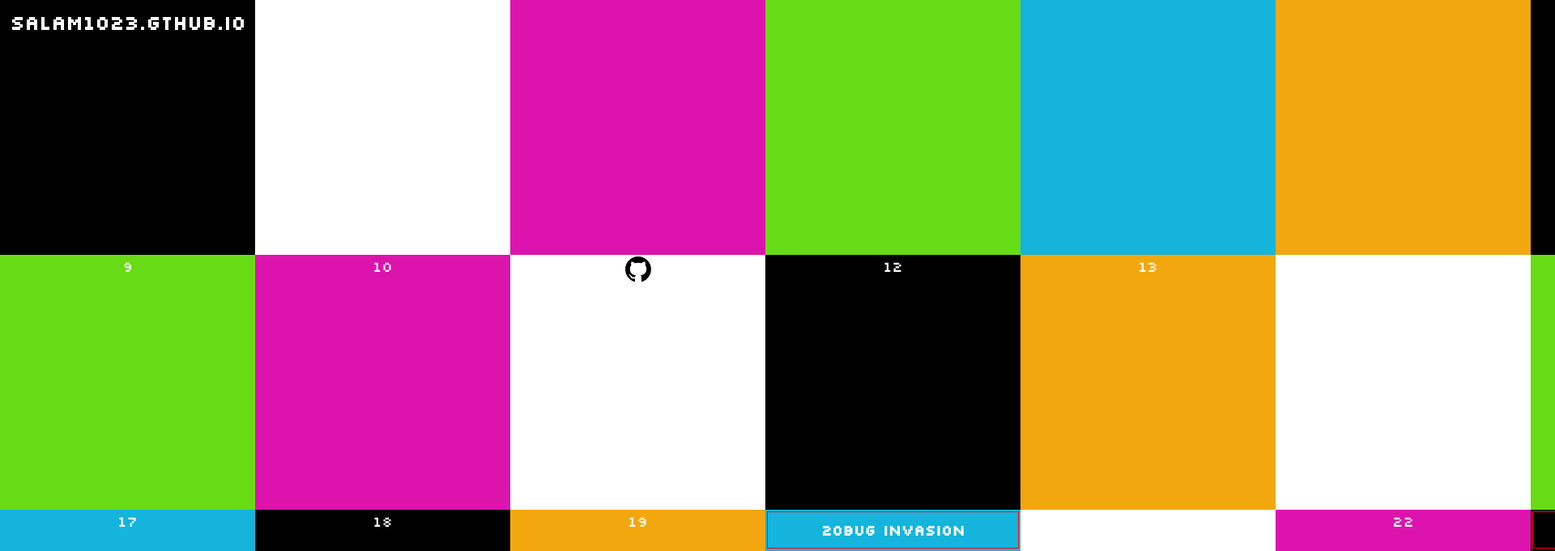
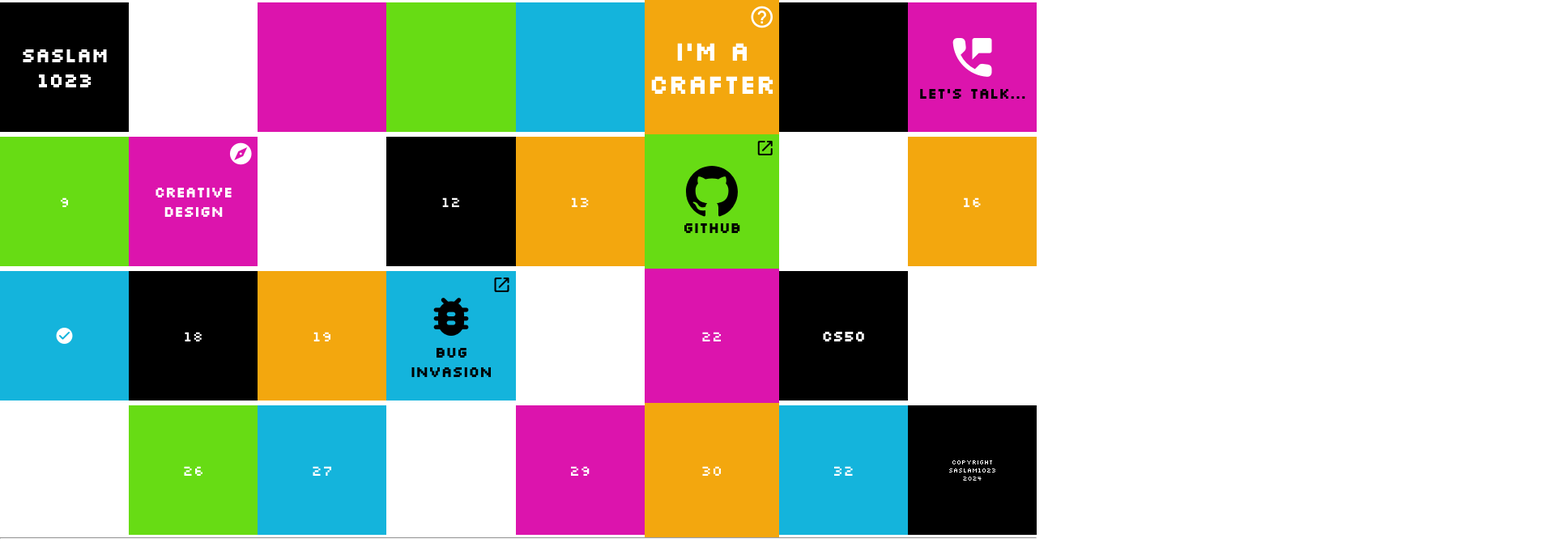
Before and after one commit to saslam1023/saslam1023.github.io, a plain HTML site: page index.html in a window 1280 px wide. Shown: the top 681 px of the page at 81% size, 1920 px wide, since content can reach past the window. Drawn offline with Linux system fonts and the light colour scheme.

Commit message:
updated css

```diff
--- a/css/style.css
+++ b/css/style.css
@@ -14,6 +14,11 @@
     font-family: 'Silkscreen', sans-serif;
     font-size: 18px;
     word-wrap: break-all;
+}
+
+a {
+    color: var(--black);
+    text-decoration: none;
 }
 
 header {
@@ -33,7 +38,6 @@ header {
 h1 {
     font-size: 24px;
     word-wrap: break-all;
-    text-align: left;
 }
 
 .box h1 {
@@ -43,35 +47,8 @@ h1 {
 h2 {
     font-size: 18px;
     word-wrap: break-all;
-    text-align: center;
-    padding: 10px;
 }
 
-.box h2 {
-    vertical-align: middle;
-    text-align: center;
-    border: 1px solid red;
-}
-
-/* orignal
-.box {
-    color: white;
-    font-size: 20px;
-    text-align: center;
-    padding: 15px;
-    aspect-ratio: 1/1;
-    width: auto
-}
-
-.box {
-    color: white;
-    font-size: 20px;
-    text-align: center;
-    padding: 15px;
-    aspect-ratio: 1;
-    grid-column: span 1;
-    width: auto;
-}*/
 
 .box {
     color: white;
@@ -80,41 +57,132 @@ h2 {
     width: auto;
     aspect-ratio: 1;
     border: 0px solid black;
-    padding: 2px;
+    padding: 5px;
+    /* Center vertically and horizontally */
+    display: flex;
+    justify-content: center;
+    align-items: center;
+    position: relative;
 }
 
+.box2 {
+    border: 1px solid black;
+    padding: 5px;
+    text-align: right;
+    display: flex;
+    justify-content: flex-end;
+    width: 100%;
+}
+
+.image {
+    display: block;
+    width: 100%;
+    height: auto;
+}
+
+.overlay {
+    position: absolute;
+    background: rgba(255, 255, 255, 0.5);
+    /*  Black see-through */
+    color: #000;
+    width: 100%;
+    height: 100%;
+    bottom: 0;
+    display: flex;
+    align-items: flex-end;
+}
+
+.open {
+    position: absolute;
+    color: #000;
+    width: fit-content;
+    height: auto;
+    right: 0;
+    top: 0;
+    display: flex;
+    flex-direction: row-reverse;
+    padding: 5px;
+}
+
+.left {
+    text-align: left;
+}
+
+.center {
+    text-align: center;
+}
 
 .pink {
     background-color: var(--fuschia);
+}
+
+.pinkt {
+    color: var(--pink);
 }
 
 .blue {
     background-color: var(--lightblue);
 }
 
+.bluet {
+    color: var(--blue);
+}
+
 .green {
     background-color: var(--green);
+}
+
+.greent {
+    color: var(--green);
 }
 
 .gold {
     background-color: var(--gold);
 }
 
+.goldt {
+    color: var(--gold);
+}
+
 .black {
     background-color: var(--black);
 }
 
-/* original
-.container {
-    display: grid;
-    grid-template-columns: auto auto auto auto auto auto auto auto;
+.blackt {
+    color: var(--black);
 }
-*/
+
+.whitet {
+    color: var(--white);
+}
+
+.small {
+    font-size: 8px;
+}
+
+.md-64 {
+    font-size: 64px;
+}
+
+.md-48 {
+    font-size: 48px;
+}
+
+.md-32 {
+    font-size: 32px;
+}
+
+.md-16 {
+    font-size: 16px;
+}
 
 .container {
     display: grid;
     grid-template-columns: repeat(8, 1fr);
     gap: 0px;
+    /* Center vertically and horizontally */
+    justify-content: center;
+    align-items: center;
 }
 
 .mmain {
--- a/index.html
+++ b/index.html
@@ -6,6 +6,7 @@
     <link rel="preconnect" href="https://fonts.googleapis.com">
     <link rel="preconnect" href="https://fonts.gstatic.com" crossorigin>
     <link href="https://fonts.googleapis.com/css2?family=Silkscreen&display=swap" rel="stylesheet">
+    <link href="https://fonts.googleapis.com/icon?family=Material+Icons+Round" rel="stylesheet">
     <link rel="stylesheet" href="css/style.css">
     <title>Welcome to: saslam1023.github.io</title>
 </head>
@@ -16,41 +17,70 @@
         <!-- example -->
         <div class="container main">
             <div class="box black">
-                <h1>salam1023.gthub.io</h1>
+                <h1>saslam<br>1023</h1>
             </div>
             <div class="box white"></div>
             <div class="box pink"></div>
             <div class="box green"></div>
             <div class="box blue"></div>
-            <div class="box gold"></div>
-
-
+            <div class="box gold"><span class="material-icons-round open whitet md-32">
+                    help_outline
+                </span>
+                <h2 class="md-32">I'm a crafter</h2>
+            </div>
             <div class="box black"></div>
-            <div class="box white"></div>
+            <div class="box pink whitet"><a href="#" target="_blank"><span
+                        class="material-icons-round md-64 whitet">perm_phone_msg</span>
+                    <h2>Let's talk...</h2>
+                </a></div>
 
             <!-- row 2-->
             <div class="box green">9</div>
-            <div class="box pink">10</div>
-            <div class="box white"><a href="https://github.com/saslam1023/"><svg height="32" aria-hidden="true" viewBox="0 0 16 16" version="1.1" width="32" data-view-component="true" class="octicon octicon-mark-github v-align-middle color-fg-default">
-    <path d="M8 0c4.42 0 8 3.58 8 8a8.013 8.013 0 0 1-5.45 7.59c-.4.08-.55-.17-.55-.38 0-.27.01-1.13.01-2.2 0-.75-.25-1.23-.54-1.48 1.78-.2 3.65-.88 3.65-3.95 0-.88-.31-1.59-.82-2.15.08-.2.36-1.02-.08-2.12 0 0-.67-.22-2.2.82-.64-.18-1.32-.27-2-.27-.68 0-1.36.09-2 .27-1.53-1.03-2.2-.82-2.2-.82-.44 1.1-.16 1.92-.08 2.12-.51.56-.82 1.28-.82 2.15 0 3.06 1.86 3.75 3.64 3.95-.23.2-.44.55-.51 1.07-.46.21-1.61.55-2.33-.66-.15-.24-.6-.83-1.23-.82-.67.01-.27.38.01.53.34.19.73.9.82 1.13.16.45.68 1.31 2.69.94 0 .67.01 1.3.01 1.49 0 .21-.15.45-.55.38A7.995 7.995 0 0 1 0 8c0-4.42 3.58-8 8-8Z"></path>
-</svg></a></div>
+            <div class="box pink"><span class="material-icons-round open whitet md-32" tooltip="What does this mean?">
+                    explore
+                </span>
+                <h2>creative design</h2>
+            </div>
+            <div class="box white"></div>
             <div class="box black">12</div>
             <div class="box gold">13</div>
+            <div class="box green">
+                <a href="https://github.com/saslam1023/" target="_blank"><span class="open blackt material-icons-round">
+                        open_in_new
+                    </span>
+                    <svg height="64" aria-hidden="true" viewBox="0 0 16 16" version="1.1" width="64"
+                        data-view-component="true" class="octicon octicon-mark-github v-align-middle color-fg-default">
+                        <path
+                            d="M8 0c4.42 0 8 3.58 8 8a8.013 8.013 0 0 1-5.45 7.59c-.4.08-.55-.17-.55-.38 0-.27.01-1.13.01-2.2 0-.75-.25-1.23-.54-1.48 1.78-.2 3.65-.88 3.65-3.95 0-.88-.31-1.59-.82-2.15.08-.2.36-1.02-.08-2.12 0 0-.67-.22-2.2.82-.64-.18-1.32-.27-2-.27-.68 0-1.36.09-2 .27-1.53-1.03-2.2-.82-2.2-.82-.44 1.1-.16 1.92-.08 2.12-.51.56-.82 1.28-.82 2.15 0 3.06 1.86 3.75 3.64 3.95-.23.2-.44.55-.51 1.07-.46.21-1.61.55-2.33-.66-.15-.24-.6-.83-1.23-.82-.67.01-.27.38.01.53.34.19.73.9.82 1.13.16.45.68 1.31 2.69.94 0 .67.01 1.3.01 1.49 0 .21-.15.45-.55.38A7.995 7.995 0 0 1 0 8c0-4.42 3.58-8 8-8Z">
+                        </path>
+                    </svg>
+                    <h2>Github</h2>
+                </a>
+            </div>
             <div class="box white">14</div>
-            <div class="box green">15</div>
-            <div class="box pink">16</div>
+            <div class="box gold">16</div>
 
             <!-- row 3-->
-            <div class="box blue">17</div>
+            <div class="box blue"><span class="material-icons-round">
+                    check_circle
+                </span></div>
             <div class="box black">18</div>
             <div class="box gold">19</div>
             <div class="box blue">
-                <h2>20Bug Invasion</h2>
+                <a href="https://scratch.mit.edu/projects/931605727" target="_blank"><span
+                        class="open blackt material-icons-round">
+                        open_in_new
+                    </span>
+                    <span class="material-icons-round md-64">
+                        bug_report
+                    </span>
+                    <h2>Bug Invasion</h2>
+                </a>
             </div>
             <div class="box white">21</div>
             <div class="box pink">22</div>
             <div class="box black">
-                <h2>23CS50</h2>
+                <h2>CS50</h2>
             </div>
             <div class="box white">24</div>
 
@@ -61,8 +91,9 @@
             <div class="box white">28</div>
             <div class="box pink">29</div>
             <div class="box gold">30</div>
-            <div class="box white">Copyright, saslam1023, 2024.</div>
             <div class="box blue">32</div>
+            <div class="box black small">Copyright<br> saslam1023<br>2024</div>
+
 
 
 
```
Also changed, not shown: images/bug-invasion-sq.png (added).
